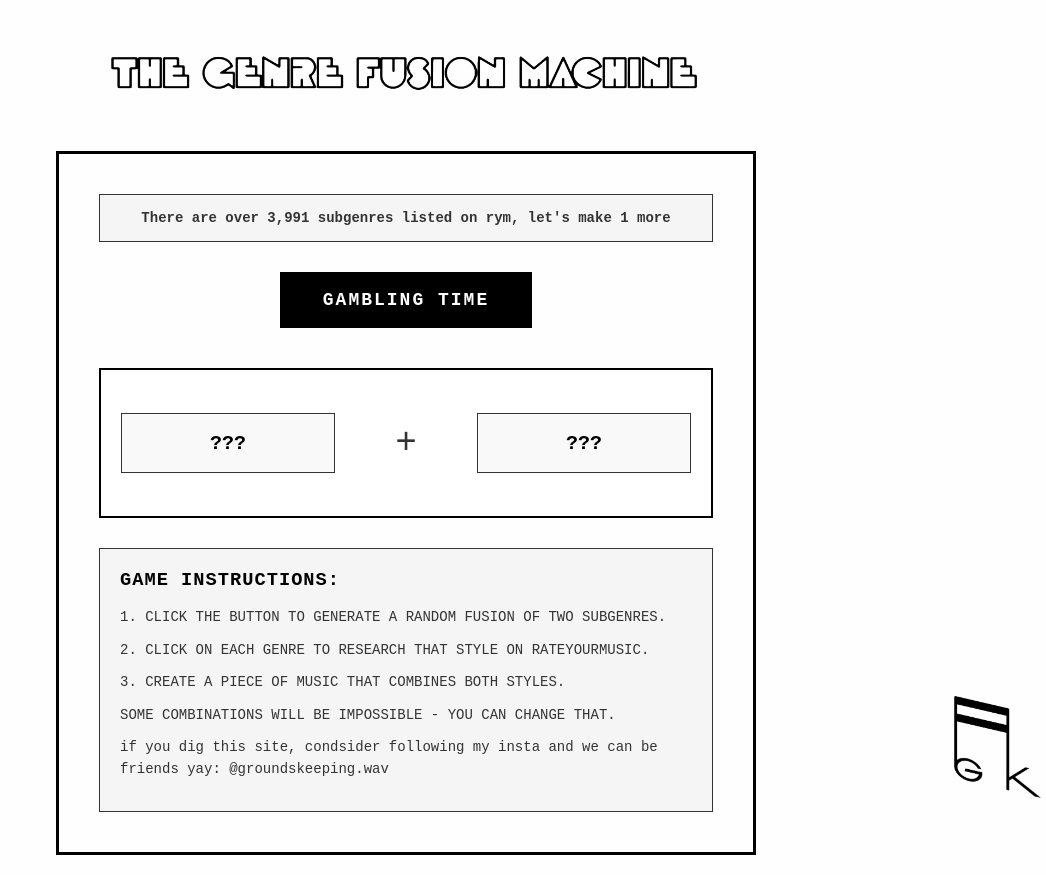
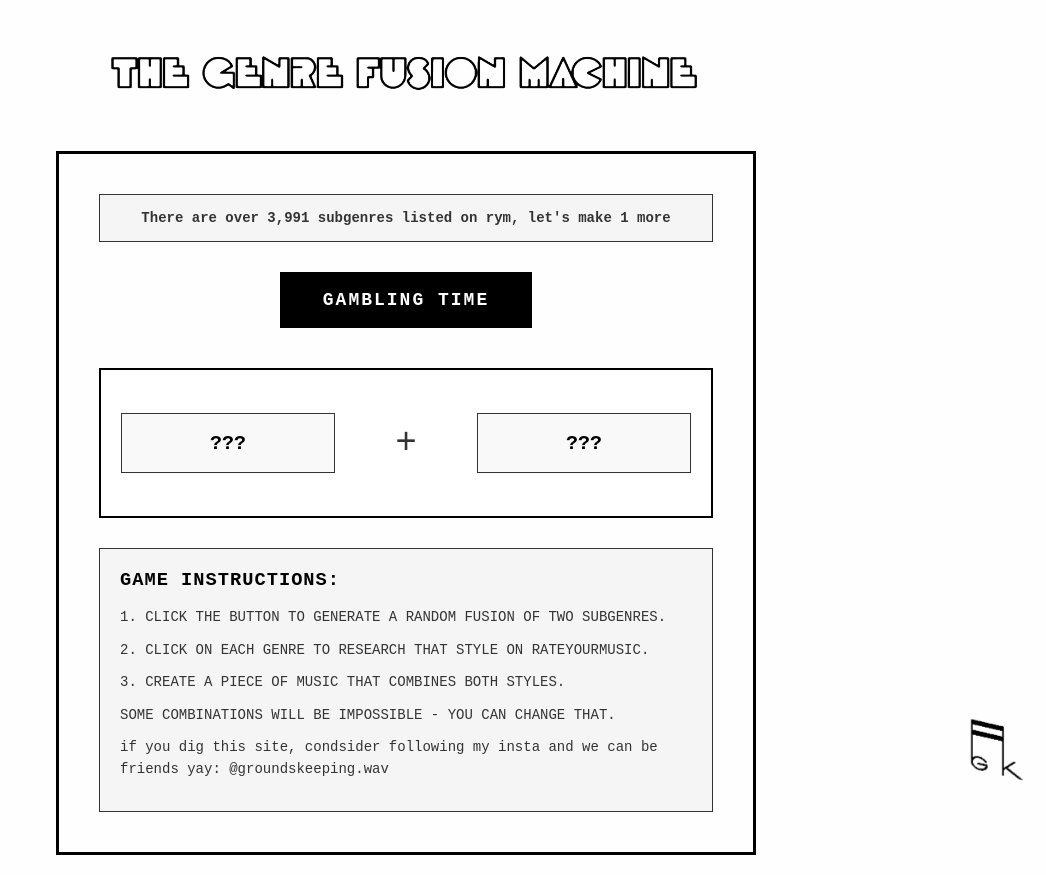
Before and after one commit to groundskeeping/genre-fusion-machine, a plain HTML site: page index.html in a window 1280 px wide. Shown: the whole page, without its empty margins (234-1280 px from the left). Drawn offline with Linux system fonts and the light colour scheme.

Commit message:
Update index.html

```diff
--- a/index.html
+++ b/index.html
@@ -3142,5 +3142,5 @@
         });
     </script>
 </body>
-    <img src="GK.png" alt="logo" style="bottom: 0; right: 0; position: fixed" width="100">
+    <img src="GKgif.gif" alt="logo" style="bottom: 0; right: 0; position: fixed" width="100">
 </html>
```
